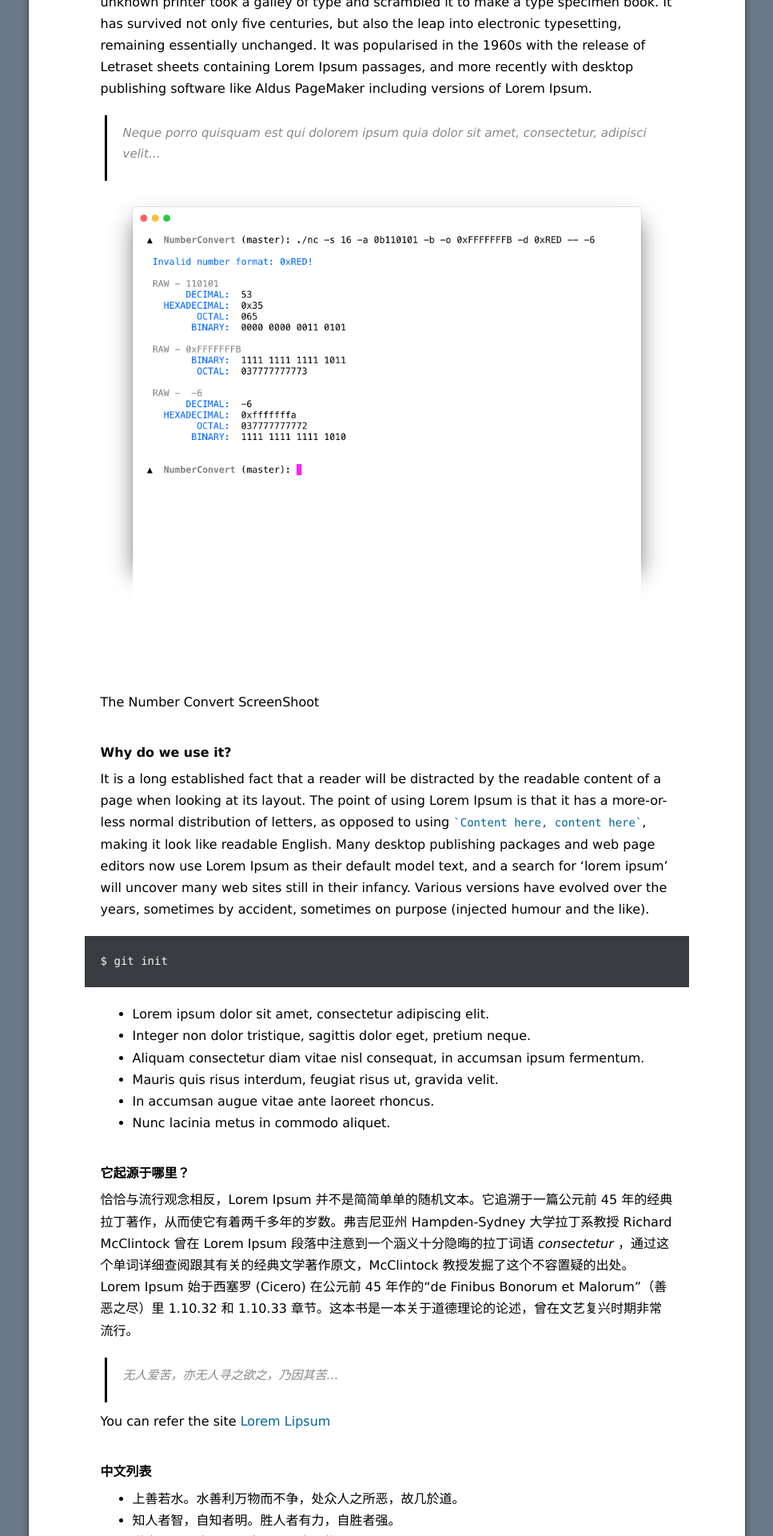
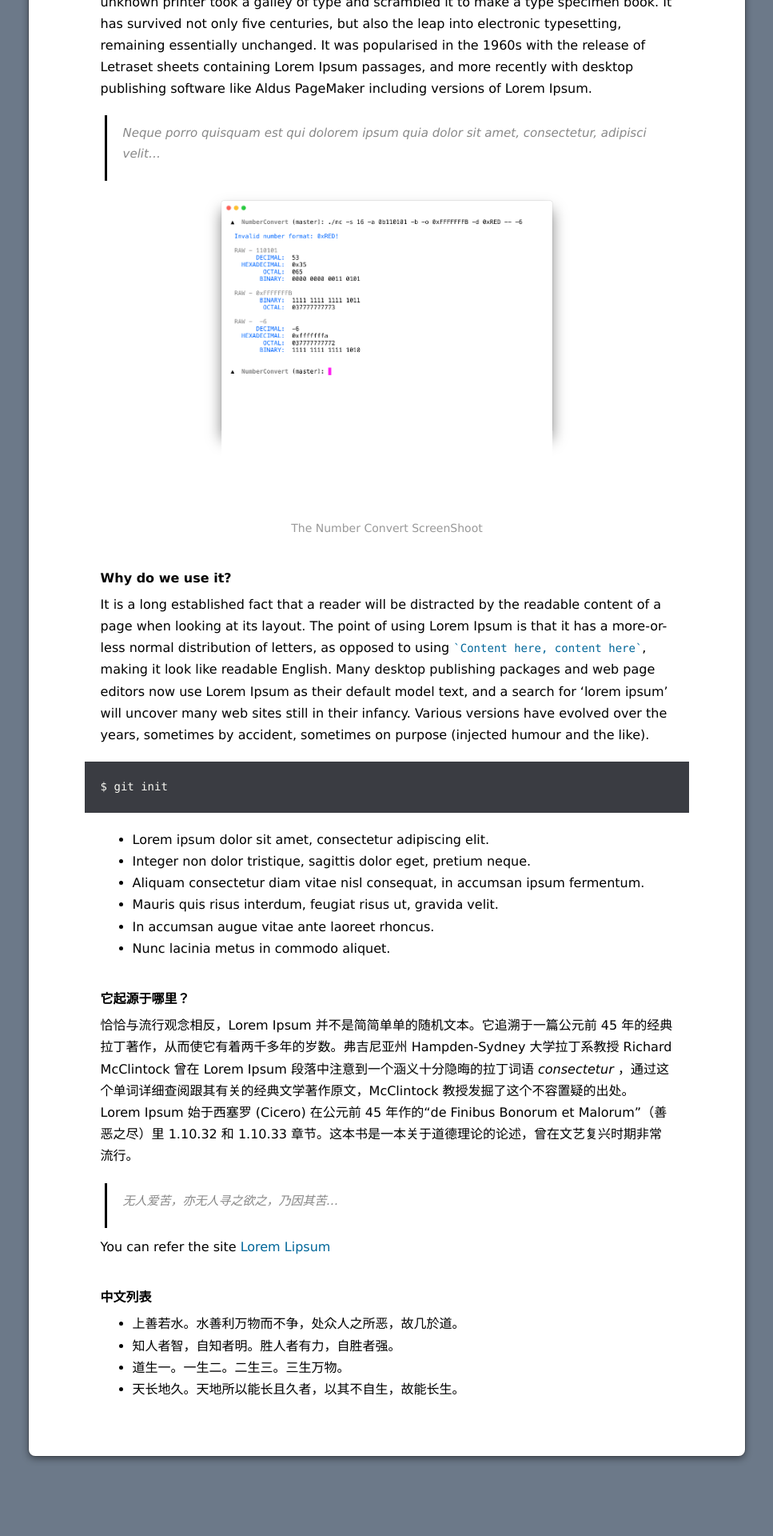
Before and after one commit to JesseEisen/JesseEisen.github.io, a Jekyll site: the page built from _posts/2017-12-04-test.md, in a window 1280 px wide. Shown: the part 494-2414 px from the top of the page at 80% size, without its empty margins (156-1123 px from the left). Built offline with Jekyll 4.4.1, drawn with Linux system fonts in a browser that asks for light colours; after the commit the page ends 2364 px from its top, so only the background shows below that.

Commit message:
modify image style

```diff
--- a/css/posts.scss
+++ b/css/posts.scss
@@ -78,6 +78,13 @@ body {
     font-family: -apple-system, BlinkMacSystemFont, "Segoe UI", Roboto, Oxygen, Ubuntu, Cantarell, "Fira Sans", "Droid Sans", "Helvetica Neue", sans-serif;
     margin-top: 3px;
     margin-bottom: 40px;
+}
+
+.img-title {
+	color: rgb(153, 153, 153);
+	font-size: 14px;
+	text-align: center;
+	margin: 10px 0px 15px 0px;
 }
 
 .return {
@@ -272,7 +279,9 @@ blockquote {
 }
 
 img {
-  max-width:100%;
+	display: inherit;
+	max-width: 65%;
+	margin: auto;
 }
 
 code, pre {
```
